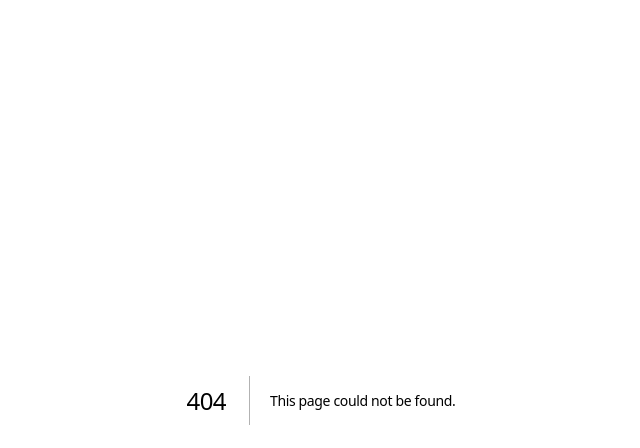
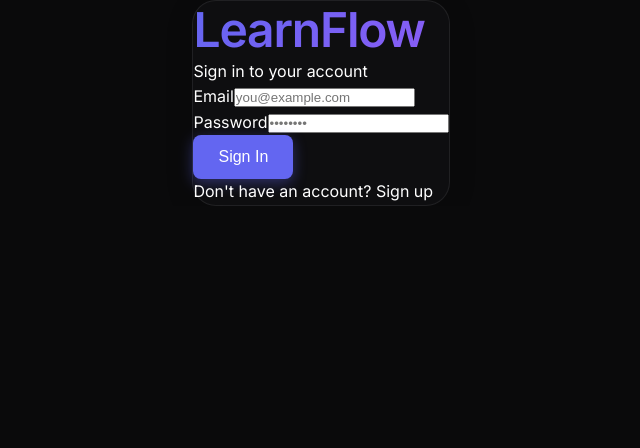
Before and after one commit to mubashirbappi5/LearnFlow, a Next.js app: page /login in a window 1280 px wide. Before the commit this address had no page. Shown: the top 448 px of the page, without its empty margins (319-959 px from the left). Built offline with nearby package versions, Linux system fonts and the light colour scheme.

Commit message:
feat: add login page

```diff
--- /dev/null
+++ b/src/app/login/page.tsx
@@ -0,0 +1,80 @@
+'use client';
+
+import React, { useState } from 'react';
+import { signIn } from 'next-auth/react';
+import { useRouter } from 'next/navigation';
+import Link from 'next/link';
+
+export default function LoginPage() {
+  const router = useRouter();
+  const [email, setEmail] = useState('');
+  const [password, setPassword] = useState('');
+  const [error, setError] = useState('');
+
+  const handleSubmit = async (e: React.FormEvent) => {
+    e.preventDefault();
+    setError('');
+
+    const res = await signIn('credentials', {
+      email,
+      password,
+      redirect: false,
+    });
+
+    if (res?.error) {
+      setError('Invalid email or password');
+    } else {
+      router.push('/admin'); // Or to student dashboard
+      router.refresh();
+    }
+  };
+
+  return (
+    <div className="min-h-screen flex items-center justify-center bg-[#0a0a0b] px-4">
+      <div className="max-w-md w-full glass-panel p-8">
+        <div className="text-center mb-8">
+          <h1 className="text-3xl font-bold text-white text-gradient mb-2">LearnFlow</h1>
+          <p className="text-gray-400">Sign in to your account</p>
+        </div>
+
+        {error && (
+          <div className="bg-red-500/10 border border-red-500/50 text-red-500 px-4 py-3 rounded-md mb-6 text-sm">
+            {error}
+          </div>
+        )}
+
+        <form onSubmit={handleSubmit} className="space-y-4">
+          <div>
+            <label className="block text-sm font-medium text-gray-400 mb-1">Email</label>
+            <input
+              type="email"
+              value={email}
+              onChange={(e) => setEmail(e.target.value)}
+              required
+              className="w-full bg-[#121214] border border-[#27272a] rounded-md px-4 py-2 text-white focus:outline-none focus:border-[#6366f1]"
+              placeholder="you@example.com"
+            />
+          </div>
+          <div>
+            <label className="block text-sm font-medium text-gray-400 mb-1">Password</label>
+            <input
+              type="password"
+              value={password}
+              onChange={(e) => setPassword(e.target.value)}
+              required
+              className="w-full bg-[#121214] border border-[#27272a] rounded-md px-4 py-2 text-white focus:outline-none focus:border-[#6366f1]"
+              placeholder="••••••••"
+            />
+          </div>
+          <button type="submit" className="btn btn-primary w-full mt-4">
+            Sign In
+          </button>
+        </form>
+
+        <p className="text-center text-gray-400 text-sm mt-6">
+          Don't have an account? <Link href="/register" className="text-[#6366f1] hover:underline">Sign up</Link>
+        </p>
+      </div>
+    </div>
+  );
+}
```
